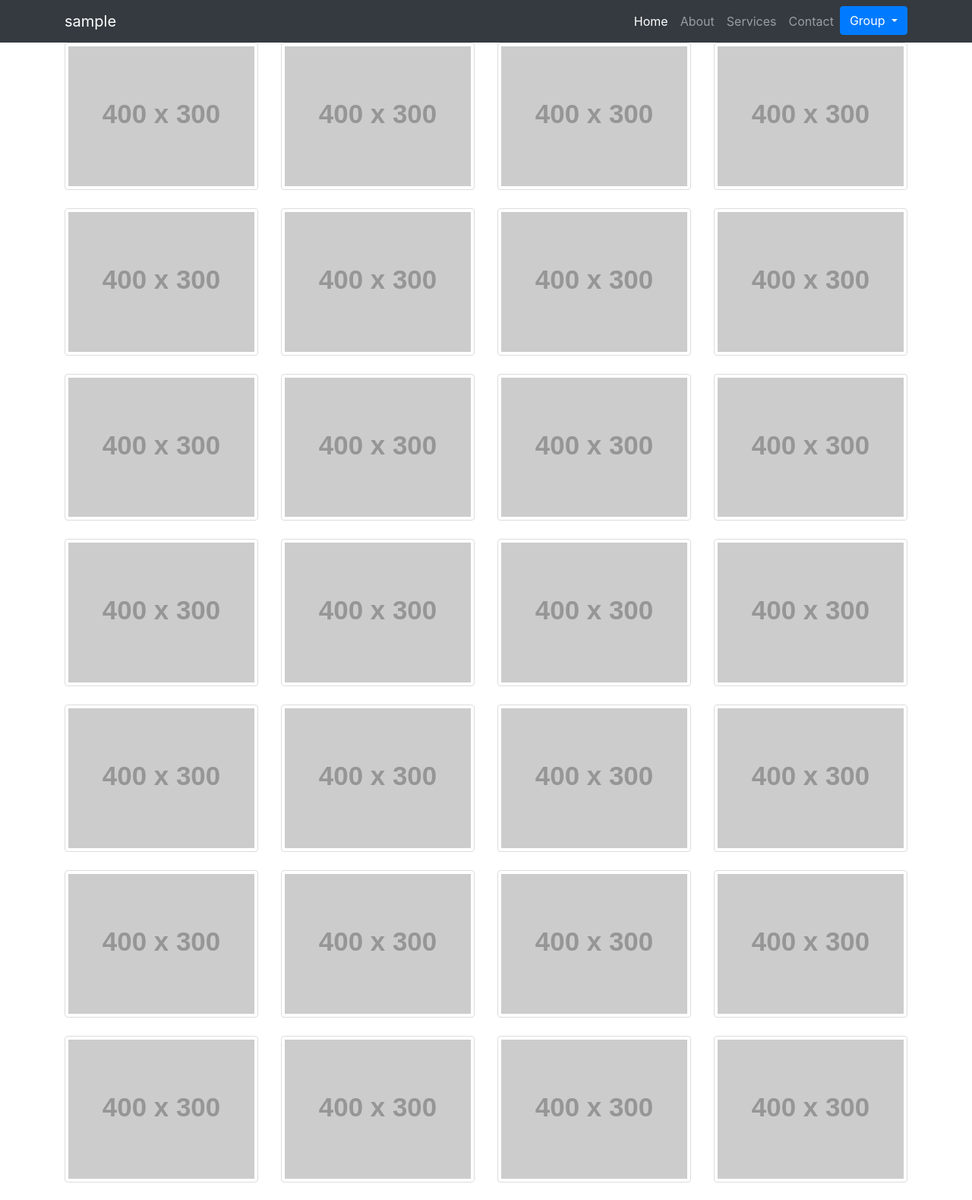
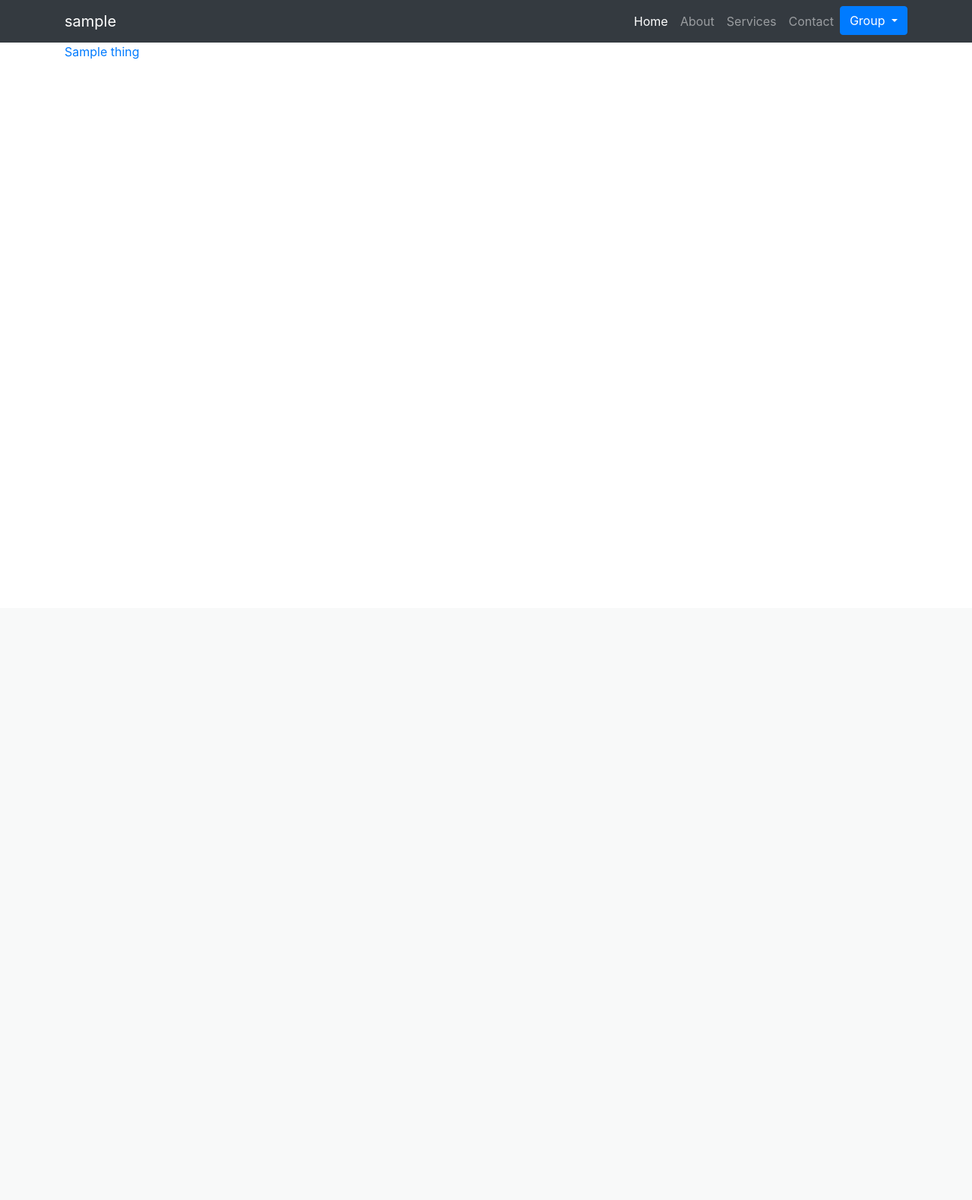
Before and after one commit to jbramnick/ChoreList, a Flask app: template startbootstrap-thumbnail-gallery-gh-pages/startbootstrap-thumbnail-gallery-gh-pages/templates/index.html in a window 1280 px wide. Shown: the top 1579 px of the page at 76% size. After the commit the page ends 78 px from the top, so only its background shows below. Run offline with Flask 2, Linux system fonts and the light colour scheme; the template is opened without the code that fills it: most values are stand-ins (such as "Sample title", 1, 10 or a date in 2020); grey boxes labelled with a size stand in for pictures from a placeholder-image service; parts of the project's set-up code (start-up, migrations or seed data) failed here and were passed over; some libraries are stand-ins or nearby versions.

Commit message:
changed it to respond to the list

```diff
--- a/startbootstrap-thumbnail-gallery-gh-pages/startbootstrap-thumbnail-gallery-gh-pages/templates/index.html
+++ b/startbootstrap-thumbnail-gallery-gh-pages/startbootstrap-thumbnail-gallery-gh-pages/templates/index.html
@@ -2,10 +2,10 @@
 
 {% block content %}
       <div class="row text-center text-lg-left">
-        {% for thing in range(70) %}
+        {% for thing in things %}
         <div class="col-lg-3 col-md-4 col-xs-6">
           <a href="#" class="d-block mb-4 h-100">
-            <img class="img-fluid img-thumbnail" src="http://placehold.it/400x300" alt="">
+            <span>{{thing}}</span>
           </a>
         </div>
         {% endfor %}
```
Also changed, not shown: 2 other files.
